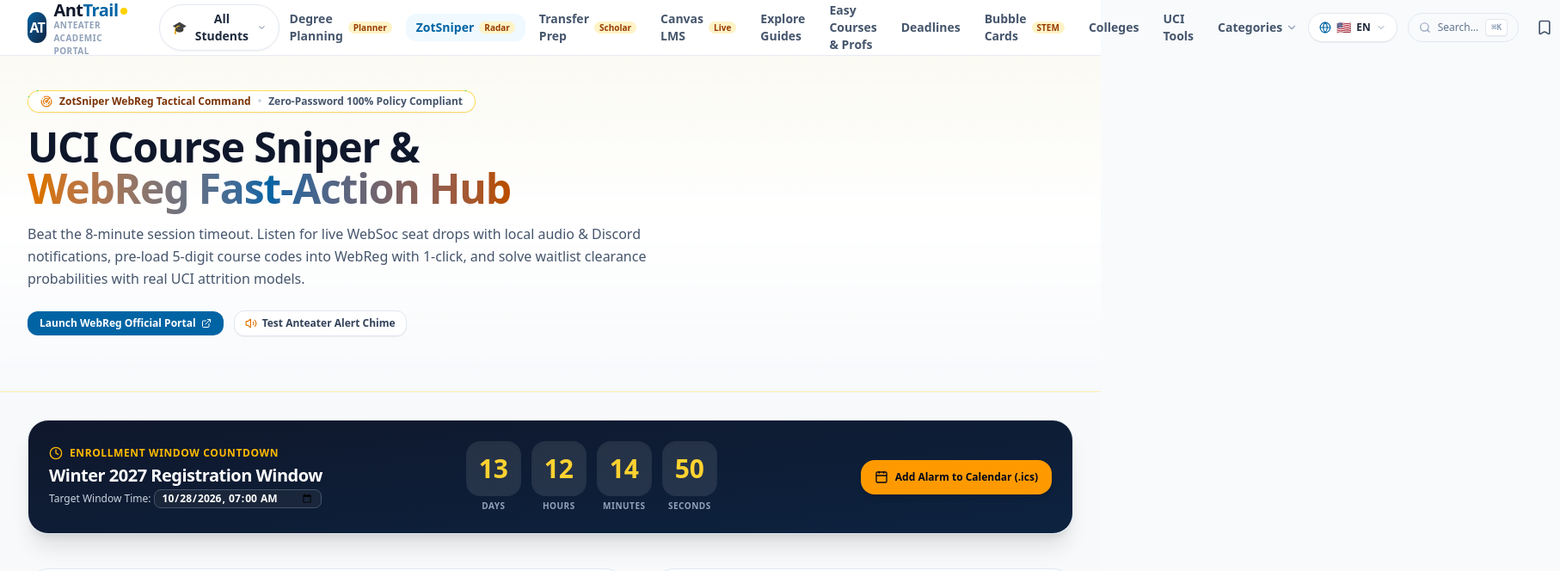
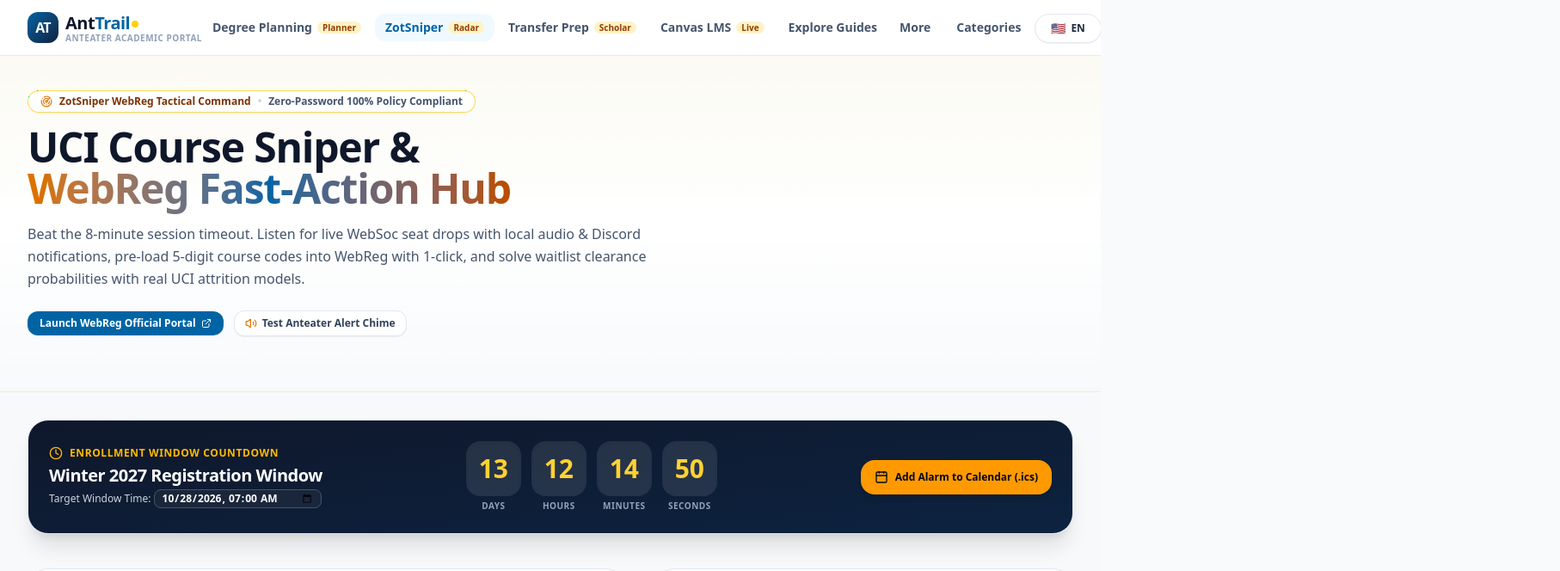
Before and after one commit to rchau8502/AntTrail, a Next.js app: page /webreg in a window 1280 px wide. Shown: the top 664 px of the page at 86% size, 1814 px wide, since content can reach past the window. Built offline with nearby package versions, Linux system fonts and the light colour scheme.

Commit message:
fix(responsive): implement mobile viewport meta, adaptive navbars, and fluid layout scaling

```diff
--- a/app/globals.css
+++ b/app/globals.css
@@ -15,10 +15,26 @@
   --foreground: #0f172a;
 }
 
+html {
+  -webkit-text-size-adjust: 100%;
+  text-size-adjust: 100%;
+  max-width: 100vw;
+  overflow-x: hidden;
+}
+
 body {
   background-color: var(--background);
   color: var(--foreground);
   font-feature-settings: "cv02", "cv03", "cv04", "cv11";
+  max-width: 100vw;
+  overflow-x: hidden;
+  width: 100%;
+}
+
+/* Ensure all embedded media respects viewport boundaries */
+img, svg, video, canvas, audio, iframe, embed, object {
+  max-width: 100%;
+  height: auto;
 }
 
 /* Custom scrollbars */
--- a/app/layout.tsx
+++ b/app/layout.tsx
@@ -1,4 +1,4 @@
-import type { Metadata } from 'next';
+import type { Metadata, Viewport } from 'next';
 import { Geist, Geist_Mono } from 'next/font/google';
 import './globals.css';
 import Navbar from '@/components/Navbar';
@@ -6,6 +6,14 @@
 import SearchModal from '@/components/SearchModal';
 import { LanguageProvider } from '@/lib/i18n/LanguageContext';
 import { StorageProvider } from '@/context/storage-context';
+
+export const viewport: Viewport = {
+  width: 'device-width',
+  initialScale: 1,
+  maximumScale: 5,
+  userScalable: true,
+  themeColor: '#0064a4',
+};
 
 const geistSans = Geist({
   variable: '--font-geist-sans',
--- a/app/transfer/page.tsx
+++ b/app/transfer/page.tsx
@@ -555,7 +555,7 @@
                   />
                 </div>
 
-                <div className="grid grid-cols-3 gap-3">
+                <div className="grid grid-cols-1 sm:grid-cols-3 gap-3">
                   <div>
                     <label className="text-[10px] font-bold uppercase tracking-wider text-slate-500 block mb-1">
                       Status
@@ -652,7 +652,7 @@
                     const isFulfilling = !!match && !match.targetCourseCode.includes('Elective')
 
                     return (
-                      <div key={course.id} className="py-2.5 flex items-center justify-between gap-3">
+                      <div key={course.id} className="py-2.5 flex flex-col sm:flex-row sm:items-center justify-between gap-2 sm:gap-3">
                         <div className="flex items-center gap-3">
                           <div className="flex flex-col">
                             <div className="flex items-center gap-2">
--- a/app/webreg/page.tsx
+++ b/app/webreg/page.tsx
@@ -476,7 +476,7 @@
                           : 'border-slate-200/80 bg-white hover:border-slate-300'
                       }`}
                     >
-                      <div className="flex items-start justify-between gap-3">
+                      <div className="flex flex-col sm:flex-row sm:items-start justify-between gap-3">
                         <div>
                           <div className="flex items-center gap-2">
                             <span className="font-extrabold text-sm text-slate-900">
@@ -498,7 +498,7 @@
                         </div>
 
                         {/* Status Badge & Action */}
-                        <div className="flex flex-col items-end gap-2">
+                        <div className="flex flex-row sm:flex-col items-start sm:items-end justify-between sm:justify-start gap-2 w-full sm:w-auto">
                           <span
                             className={`rounded-full px-2.5 py-0.5 text-[10px] font-extrabold uppercase ${
                               isOpen
--- a/components/Navbar.tsx
+++ b/components/Navbar.tsx
@@ -16,6 +16,7 @@
   const { t } = useLanguage();
   const [mobileMenuOpen, setMobileMenuOpen] = useState(false);
   const [categoriesDropdownOpen, setCategoriesDropdownOpen] = useState(false);
+  const [moreDropdownOpen, setMoreDropdownOpen] = useState(false);
   const [studentType, setStudentType] = useState<StudentType>('all');
   const [savedCount, setSavedCount] = useState(0);
 
@@ -42,12 +43,15 @@
     window.dispatchEvent(new Event('open_search_modal'));
   };
 
-  const navLinks = [
+  const primaryNavLinks = [
     { label: t.nav.degreePlanning, href: '/degree-planning', badge: 'Planner' },
     { label: 'ZotSniper', href: '/webreg', badge: 'Radar' },
     { label: 'Transfer Prep', href: '/transfer', badge: 'Scholar' },
     { label: 'Canvas LMS', href: '/canvas', badge: 'Live' },
     { label: t.nav.exploreGuides, href: '/guides' },
+  ];
+
+  const secondaryNavLinks = [
     { label: t.nav.courses, href: '/courses' },
     { label: t.nav.deadlines, href: '/deadlines' },
     { label: 'Bubble Cards', href: '/study', badge: 'STEM' },
@@ -55,11 +59,13 @@
     { label: t.nav.uciTools, href: '/tools' },
   ];
 
+  const allNavLinks = [...primaryNavLinks, ...secondaryNavLinks];
+
   return (
     <header className="sticky top-0 z-40 w-full border-b border-slate-200/80 bg-white/95 backdrop-blur-md">
       <div className="mx-auto flex h-16 max-w-7xl items-center justify-between px-4 sm:px-6 lg:px-8">
         {/* Left: Brand Logo */}
-        <div className="flex items-center gap-4 sm:gap-6">
+        <div className="flex items-center gap-3 sm:gap-6 shrink-0">
           <Link href="/" className="flex items-center gap-2 group">
             <div className="flex h-9 w-9 items-center justify-center rounded-xl bg-gradient-to-br from-[#0064a4] to-[#0c2340] text-white shadow-xs group-hover:scale-105 transition-transform">
               <span className="font-extrabold text-base tracking-tighter">AT</span>
@@ -71,27 +77,27 @@
                 </span>
                 <span className="w-2 h-2 rounded-full bg-[#ffd200] ml-0.5 mt-0.5" />
               </div>
-              <span className="text-[10px] font-semibold text-slate-400 tracking-wider uppercase -mt-1">
+              <span className="text-[10px] font-semibold text-slate-400 tracking-wider uppercase -mt-1 hidden sm:block">
                 Anteater Academic Portal
               </span>
             </div>
           </Link>
 
           {/* Persona selector badge */}
-          <div className="hidden xl:block">
+          <div className="hidden 2xl:block">
             <PersonaSelector current={studentType} onChange={handleStudentTypeChange} compact />
           </div>
         </div>
 
         {/* Center: Desktop Nav Links */}
-        <nav className="hidden lg:flex items-center gap-1">
-          {navLinks.map(link => {
+        <nav className="hidden lg:flex items-center gap-0.5 xl:gap-1">
+          {primaryNavLinks.map(link => {
             const isActive = pathname === link.href;
             return (
               <Link
                 key={link.href}
                 href={link.href}
-                className={`relative px-3 py-1.5 rounded-xl text-sm font-semibold transition-colors flex items-center gap-1.5 ${
+                className={`relative px-2.5 xl:px-3 py-1.5 rounded-xl text-xs xl:text-sm font-semibold transition-colors flex items-center gap-1.5 whitespace-nowrap ${
                   isActive
                     ? 'text-[#0064a4] bg-sky-50'
                     : 'text-slate-600 hover:text-slate-900 hover:bg-slate-50'
@@ -106,6 +112,74 @@
               </Link>
             );
           })}
+
+          {/* Secondary links on very wide displays */}
+          <div className="hidden 2xl:flex items-center gap-1">
+            {secondaryNavLinks.map(link => {
+              const isActive = pathname === link.href;
+              return (
+                <Link
+                  key={link.href}
+                  href={link.href}
+                  className={`relative px-2.5 py-1.5 rounded-xl text-xs xl:text-sm font-semibold transition-colors flex items-center gap-1.5 whitespace-nowrap ${
+                    isActive
+                      ? 'text-[#0064a4] bg-sky-50'
+                      : 'text-slate-600 hover:text-slate-900 hover:bg-slate-50'
+                  }`}
+                >
+                  <span>{link.label}</span>
+                  {link.badge && (
+                    <span className="rounded-full bg-amber-100 text-amber-800 text-[10px] font-bold px-1.5 py-0.2">
+                      {link.badge}
+                    </span>
+                  )}
+                </Link>
+              );
+            })}
+          </div>
+
+          {/* More Dropdown (for lg to xl screens) */}
+          <div className="relative 2xl:hidden">
+            <button
+              onClick={() => {
+                setMoreDropdownOpen(!moreDropdownOpen);
+                setCategoriesDropdownOpen(false);
+              }}
+              type="button"
+              className="px-2.5 py-1.5 rounded-xl text-xs xl:text-sm font-semibold text-slate-600 hover:text-slate-900 hover:bg-slate-50 transition-colors flex items-center gap-1"
+            >
+              <span>More</span>
+              <ChevronDown className="w-3.5 h-3.5 text-slate-400" />
+            </button>
+
+            {moreDropdownOpen && (
+              <>
+                <div
+                  className="fixed inset-0 z-20"
+                  onClick={() => setMoreDropdownOpen(false)}
+                />
+                <div className="absolute left-0 mt-2 w-52 rounded-2xl bg-white p-2 shadow-xl ring-1 ring-slate-900/10 z-30 divide-y divide-slate-100 animate-in fade-in zoom-in-95 duration-100">
+                  <div className="py-1">
+                    {secondaryNavLinks.map(link => (
+                      <Link
+                        key={link.href}
+                        href={link.href}
+                        onClick={() => setMoreDropdownOpen(false)}
+                        className="flex items-center justify-between px-3 py-2 text-xs rounded-xl hover:bg-sky-50 text-slate-700 hover:text-[#0064a4] transition-colors"
+                      >
+                        <span className="font-semibold">{link.label}</span>
+                        {link.badge && (
+                          <span className="rounded-full bg-amber-100 text-amber-800 text-[10px] font-bold px-1.5 py-0.2">
+                            {link.badge}
+                          </span>
+                        )}
+                      </Link>
+                    ))}
+                  </div>
+                </div>
+              </>
+            )}
+          </div>
 
           {/* Categories dropdown */}
           <div className="relative">
@@ -231,7 +305,7 @@
           </div>
 
           <div className="space-y-1">
-            {navLinks.map(link => (
+            {allNavLinks.map(link => (
               <Link
                 key={link.href}
                 href={link.href}
```
Also changed, not shown: app/degree-planning/page.tsx (+5 -5 lines), src/components/Navbar.tsx (+8 -8 lines).
